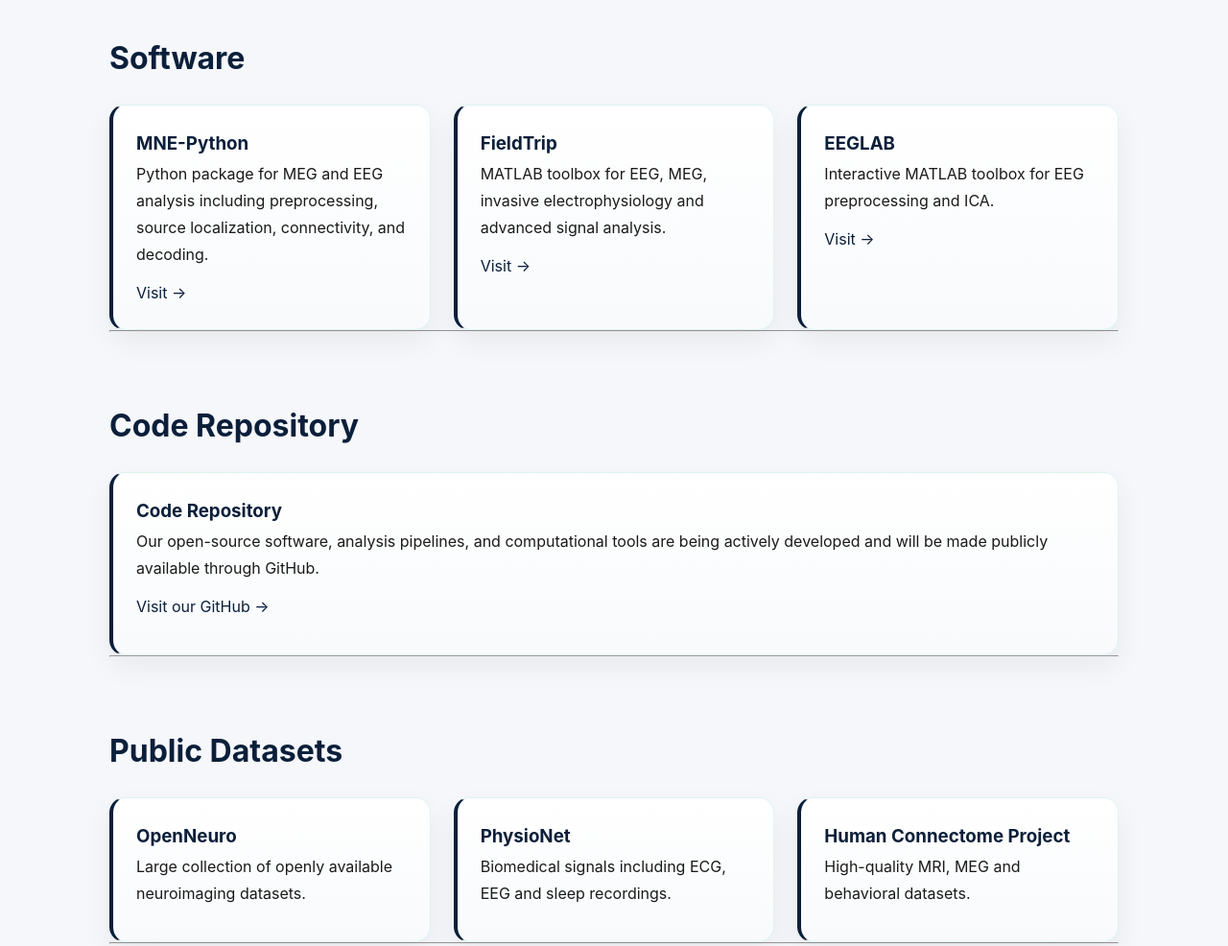
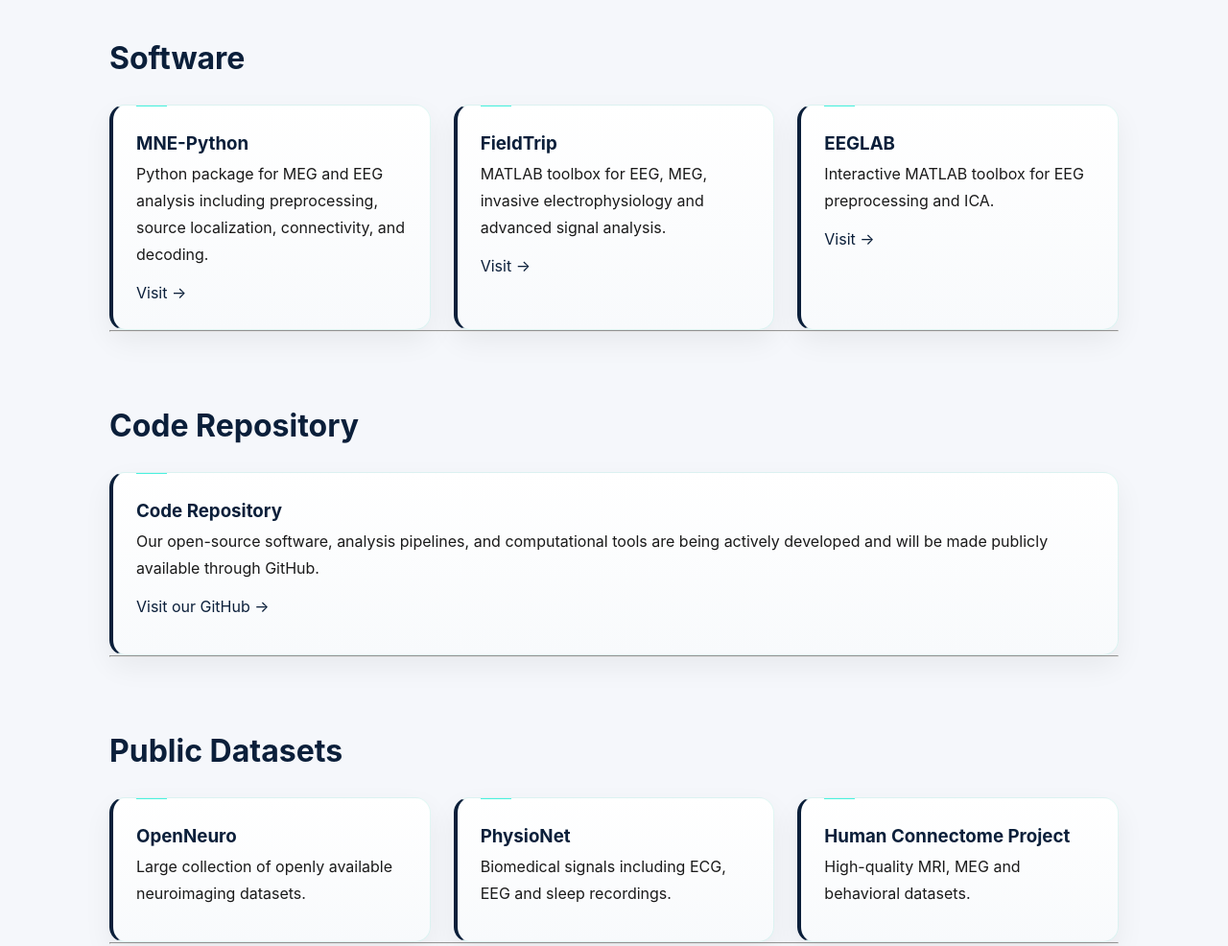
Before and after one commit to malanlab/malanlab.github.io, a Jekyll site: the page built from _pages/resources.md, in a window 1280 px wide and 1400 px high. Shown: the part 227-1213 px from the top of the window at 96% size. Built offline with Jekyll 4.4.1, drawn with Linux system fonts in a browser that asks for light colours.

Commit message:
Update style.css

```diff
--- a/assets/style.css
+++ b/assets/style.css
@@ -357,6 +357,56 @@
 /* =========================
    CARDS
 ========================= */
+
+.card {
+  position: relative;
+
+  padding: 28px;
+
+  border: 1px solid rgba(255,255,255,0.07);
+  border-radius: 14px;
+
+  background:
+    linear-gradient(
+      145deg,
+      rgba(255,255,255,0.035),
+      rgba(255,255,255,0.012)
+    );
+
+  transition:
+    transform 0.3s ease,
+    border-color 0.3s ease,
+    background 0.3s ease;
+}
+
+.card::before {
+  content: "";
+
+  position: absolute;
+
+  top: 0;
+  left: 24px;
+
+  width: 32px;
+  height: 1px;
+
+  background: rgba(0,235,210,0.7);
+}
+
+.card:hover {
+  transform: translateY(-4px);
+
+  border-color: rgba(0,235,210,0.22);
+
+  background:
+    linear-gradient(
+      145deg,
+      rgba(0,235,210,0.045),
+      rgba(255,255,255,0.015)
+    );
+}
+
+
 
 .card {
   background: linear-gradient(180deg, #fff, #f8fafc);
```
